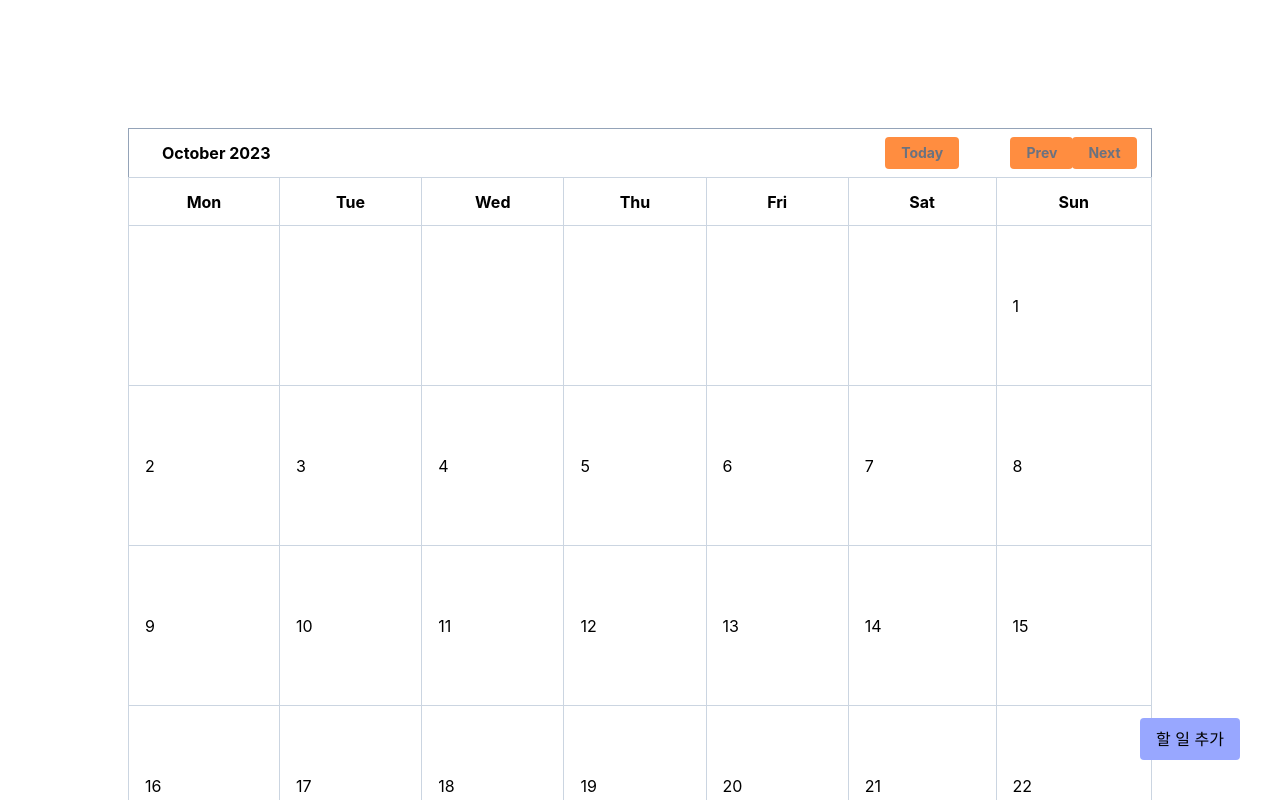
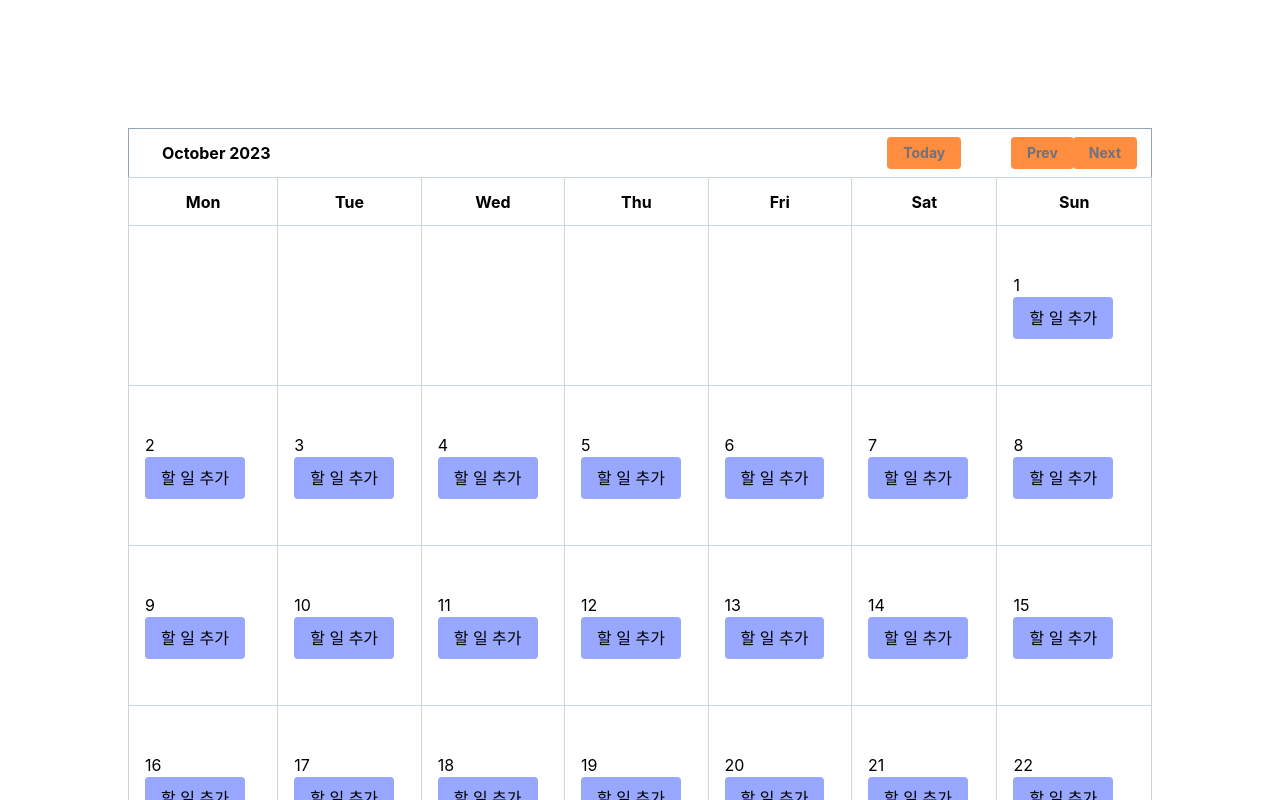
Before and after one commit to sally0314/todo_demo, a React (Create React App) app: page / in a window 1280 px wide. Shown: the top 800 px of the page. Built offline with nearby package versions, Linux system fonts and the light colour scheme.

Commit message:
week3_sangmin, Add TodoModal for calendar cell

```diff
--- a/src/App.tsx
+++ b/src/App.tsx
@@ -1,6 +1,4 @@
 import Container from 'components/Container';
-// import TodoContents from 'components/TodoContents';
-import TodoModal from 'components/TodoModal';
 import {TodoContextProvider} from 'components/TodoContext';
 import TodoCalendar from "./components/TodoCalendar";
 import {TodoCalendarContextProvider} from "./contexts/TodoCalendarContext";
@@ -9,11 +7,9 @@ function App() {
     return (
         <Container>
             <TodoContextProvider>
-                {/*<TodoContents />*/}
                 <TodoCalendarContextProvider>
                     <TodoCalendar/>
                 </TodoCalendarContextProvider>
-                <TodoModal/>
             </TodoContextProvider>
         </Container>
     );
--- a/src/components/TodoCalendar.tsx
+++ b/src/components/TodoCalendar.tsx
@@ -3,6 +3,7 @@ import dayjs, {Dayjs} from 'dayjs';
 import {TodoCalendarContext} from "../contexts/TodoCalendarContext";
 import {useContext} from "react";
 import Button from "./Button";
+import TodoModal from "./TodoCalendar/TodoModal";
 
 const Container = styled.div`
   width: 100%;
@@ -113,7 +114,12 @@ const TodoCalendar = () => {
                             {row.map((x: number, j: number) => {
                                 return (
                                     <Day className="border border-slate-300" key={`col-${j}`}>
-                                        <div>{x === 0 ? '' : x}</div>
+                                        <div>
+                                            {x === 0 ? '' : x}
+                                        </div>
+                                        <>
+                                            {x > 0 && <TodoModal/>}
+                                        </>
                                     </Day>)
                             })}
                         </tr>
--- /dev/null
+++ b/src/components/TodoCalendar/TodoModal.tsx
@@ -0,0 +1,27 @@
+import {useContext, useState} from 'react';
+import TodoInput from 'components/TodoInput';
+import {Todo, TodoContext} from 'components/TodoContext';
+import Button from "../Button";
+
+const TodoModal = () => {
+    const [showToDoInput, setShowToDoInput] = useState(false);
+    const {onAdd} = useContext(TodoContext);
+
+    const onAddToDo = (todo: Todo) => {
+        onAdd(todo);
+        setShowToDoInput(false);
+    }
+
+    return (
+        <>
+            {showToDoInput && <TodoInput onAdd={onAddToDo}/>}
+            <Button
+                label={showToDoInput ? '닫기' : '할 일 추가'}
+                color={showToDoInput ? undefined : '#98A7FF'}
+                onClick={() => setShowToDoInput(!showToDoInput)}
+            />
+        </>
+    );
+}
+
+export default TodoModal;
```
